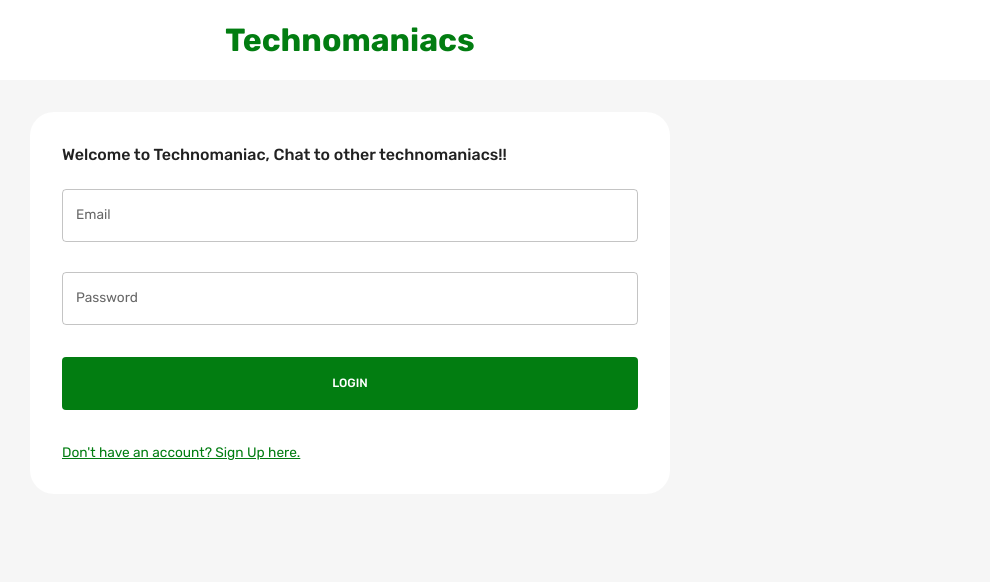
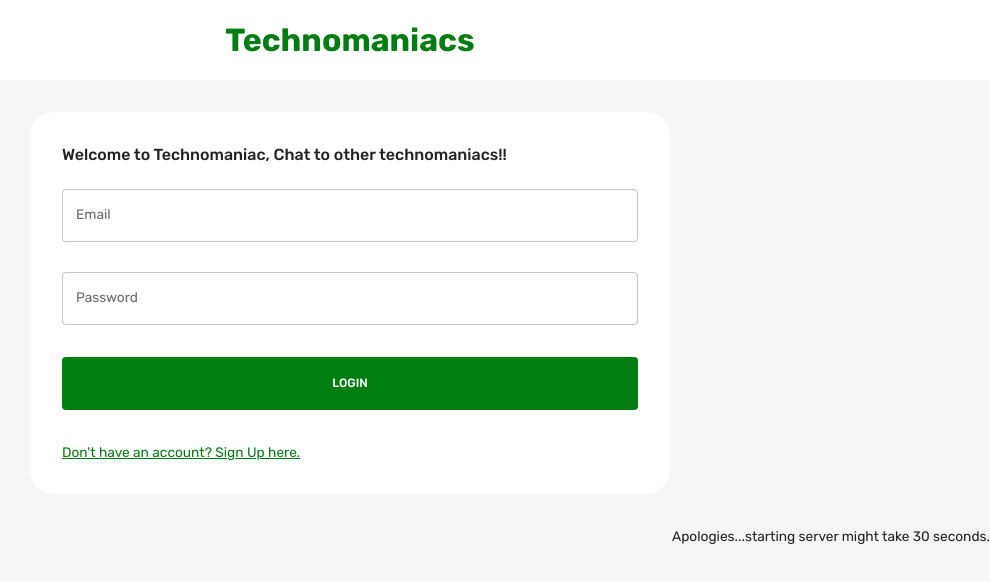
Before and after one commit to prannat-jain/MERN-Social-Media-app, a React (Create React App) app in the folder client/: page / in a window 1280 px wide. Shown: the top 582 px of the page, without its empty margins (290-1280 px from the left). Built offline with nearby package versions, Linux system fonts and the light colour scheme.

Commit message:
added login page notice for server wait

```diff
--- a/client/src/scenes/loginPage/index.jsx
+++ b/client/src/scenes/loginPage/index.jsx
@@ -28,6 +28,9 @@ const LoginPage = () => {
         </Typography>
         <Form></Form>
       </Box>
+      <Typography textAlign="right">
+        Apologies...starting server might take 30 seconds.
+      </Typography>
     </Box>
   );
 };
```
